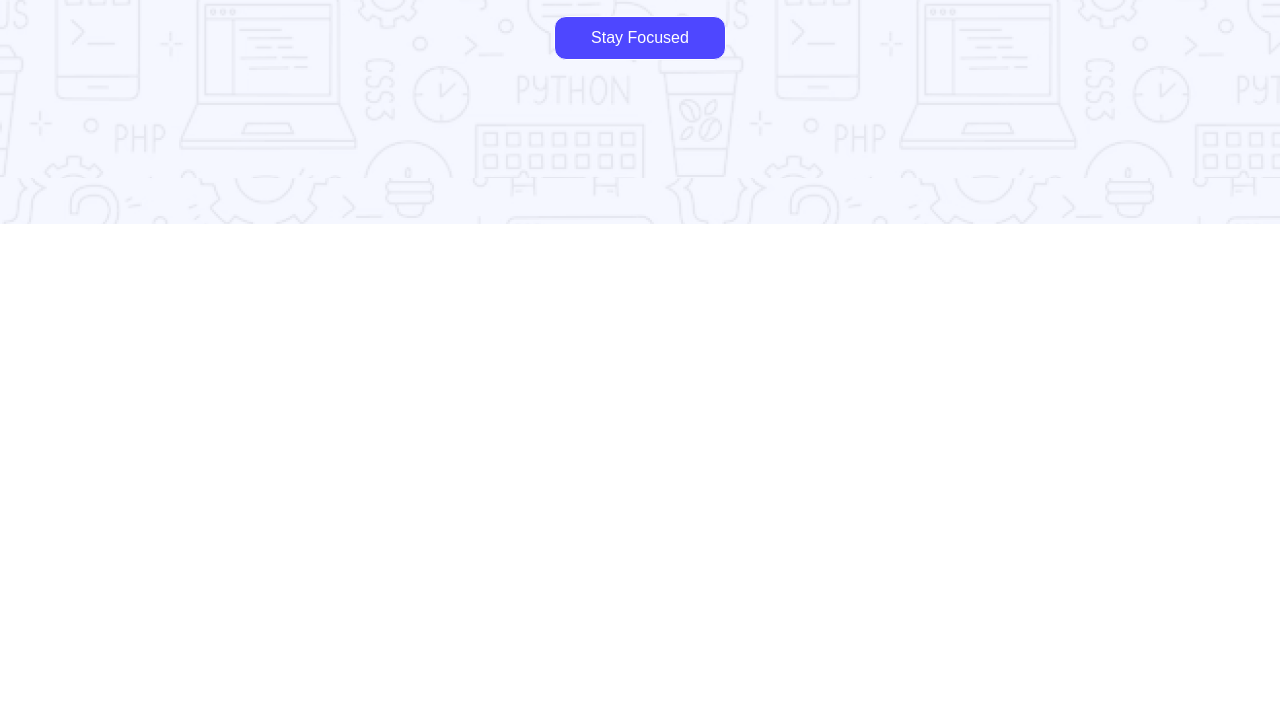
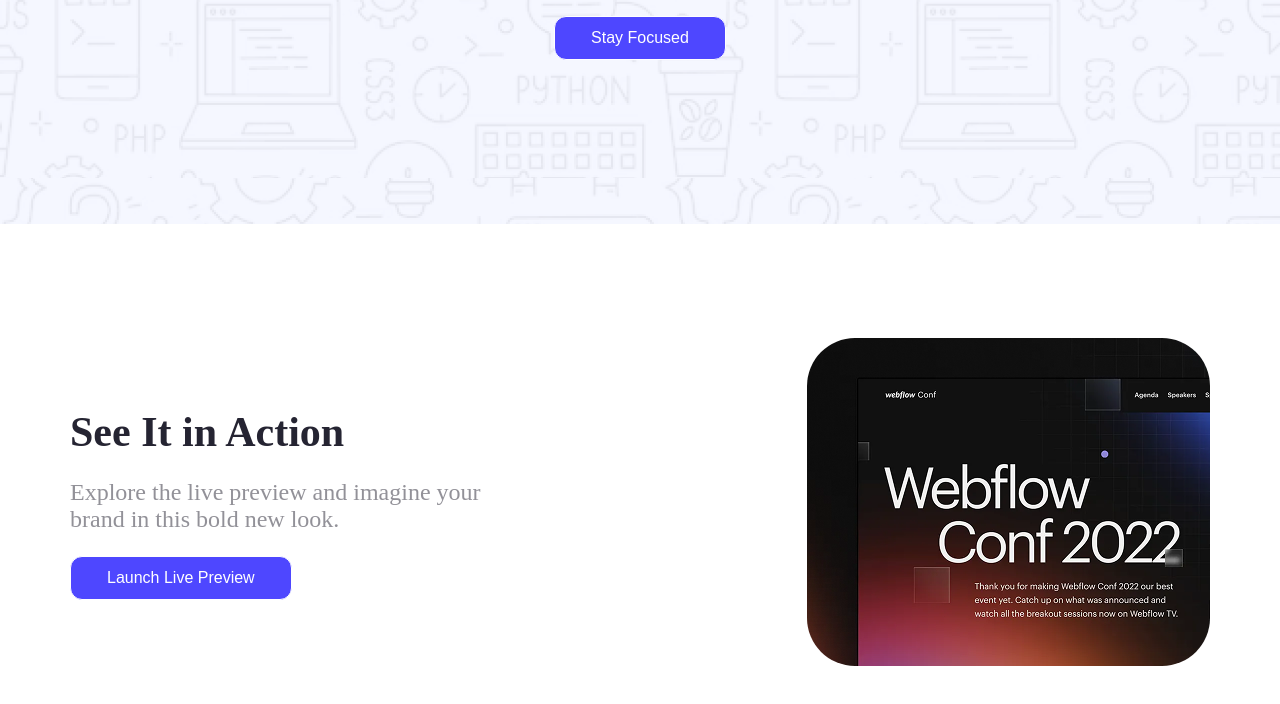
Before and after one commit to MdTashkinurAhammedTonmoy/Assignment-one, a plain HTML site: page indext.html in a window 1280 px wide. Shown: the part 474-1178 px from the top of the page. Before the commit the page ends 800 px from the top, so only its background shows below. Drawn offline with Linux system fonts and the light colour scheme.

Commit message:
maine Boxs first commite

```diff
--- a/indext.html
+++ b/indext.html
@@ -18,6 +18,18 @@
         </div>
     </header>
     <main>
+        <!-- box-1 -->
+        <div id="main-1">
+            <div id="main-2">
+                <h2>See It in Action</h2>
+                <p>Explore the live preview and imagine your </p>
+                <p id="p-1">brand in this bold new look.</p>
+                <button id="button-t">Launch Live Preview</button>
+            </div>
+            <div id="main-3">
+                <img id="img-1" src="Assets/wc-mini.png" alt="">
+            </div>
+        </div>
 
     </main>
     <footer>
--- a/style.css
+++ b/style.css
@@ -44,3 +44,33 @@ header {
     font-weight: bolder;
     margin-bottom: 37px;
 }
+
+/* box 2 */
+
+#main-1{
+    width: 1140px;
+    height: 328px;
+    margin: 116px auto;
+    display: flex;
+    align-items: center;
+    justify-content: space-between;
+}
+
+#main-2 h2{
+    font-size: 42px;
+    font-weight: bold;
+    color: #252432;
+    margin-bottom: 23px;
+}
+
+#main-2 p{
+    font-size: 24px;
+    color: rgba(37, 36, 50, 0.5);
+}
+#p-1{
+    margin-bottom: 23px;
+}
+
+#img-1 {
+    border-radius: 48px;
+}
```
